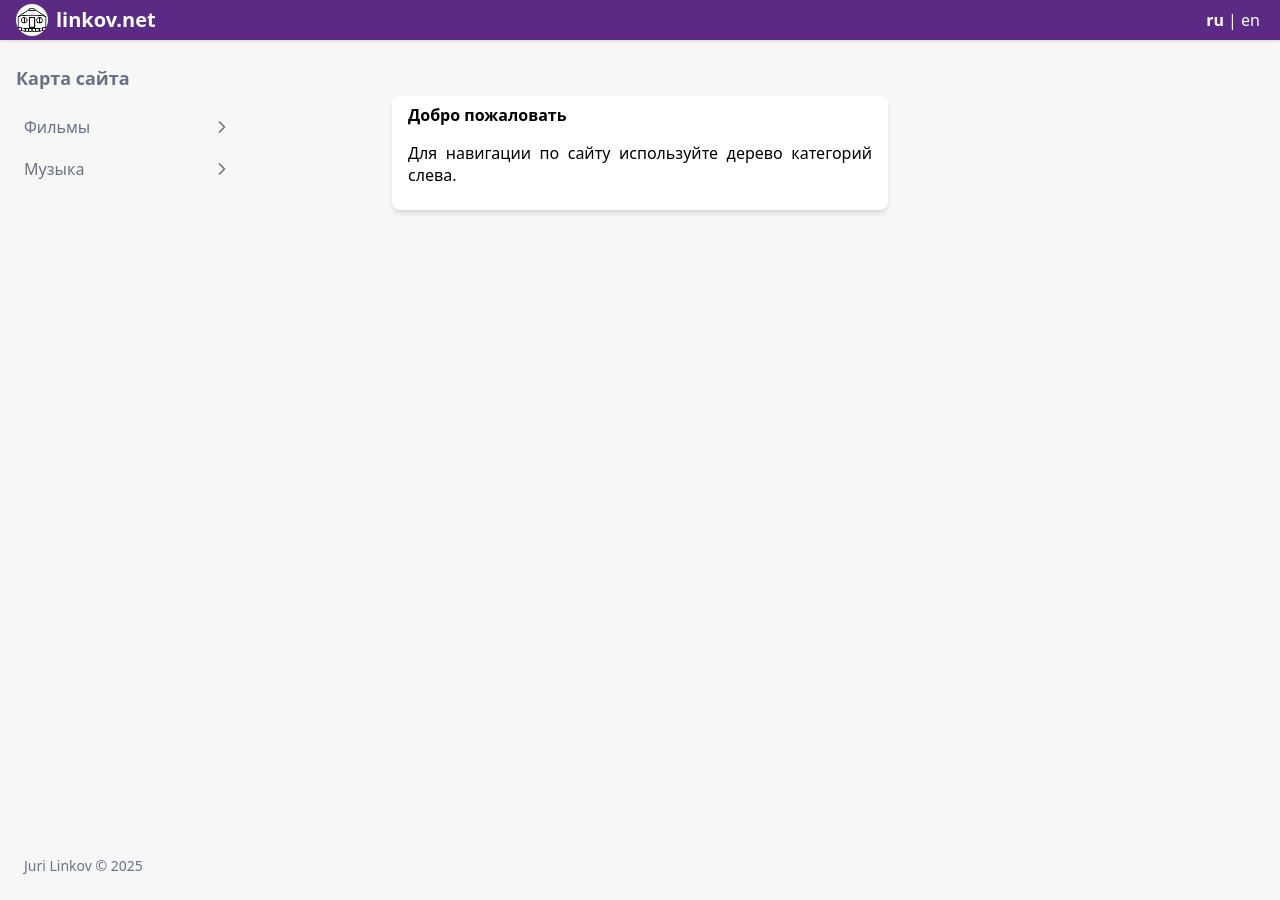
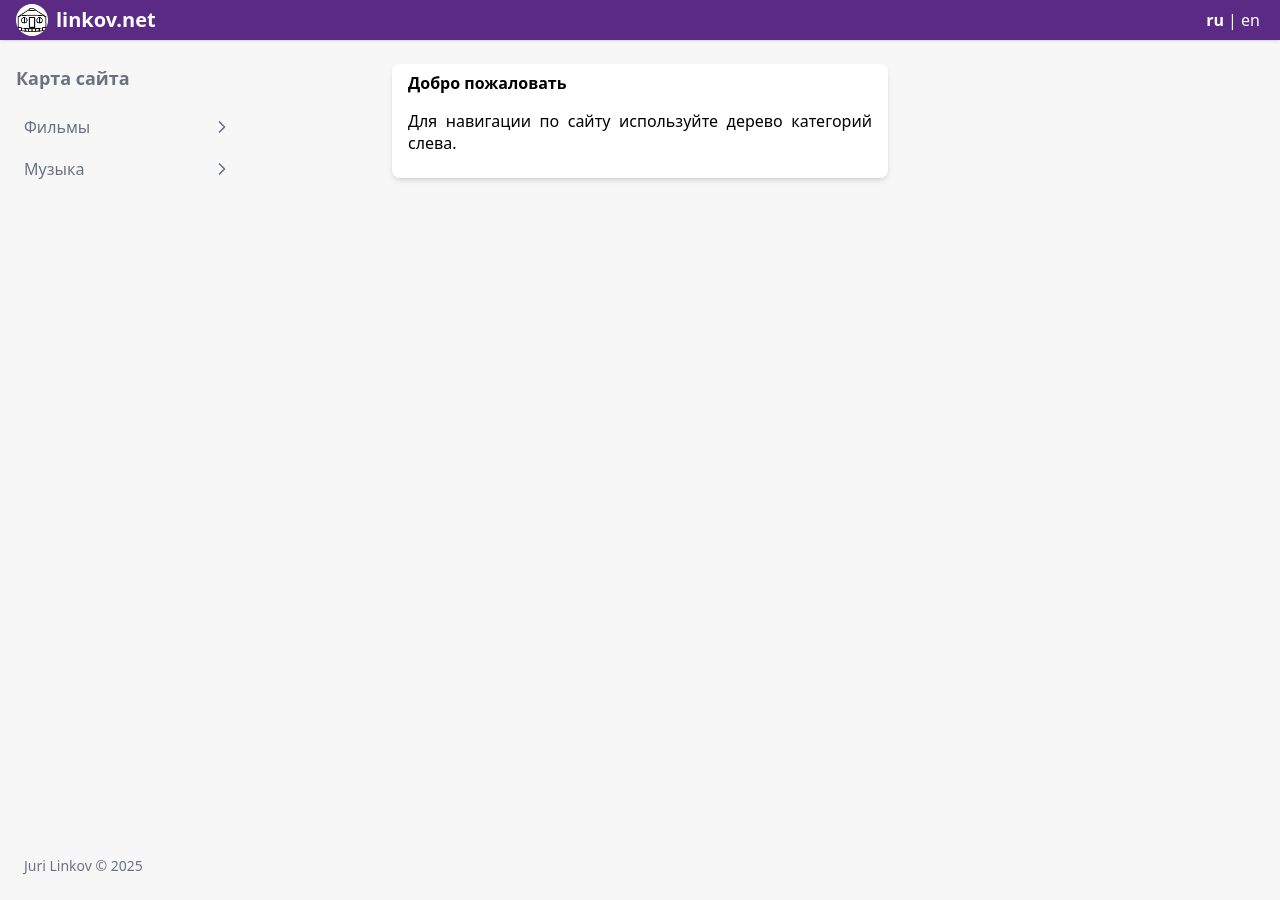
Before and after one commit to link0ff/link0ff.github.io, a Jekyll site: the page built from ru/index.html, in a window 1280 px wide. Built offline with Jekyll 4.4.1, drawn with Linux system fonts in a browser that asks for light colours; nearby versions of some CDN libraries.

Commit message:
Stylistic improvements in renamed style files

```diff
--- a/_layouts/page.html
+++ b/_layouts/page.html
@@ -9,7 +9,7 @@
   <div class="flex justify-center">
     {% include sidebar_left.html %}
 
-    <main class="w-full lg:w-2/3 xl:w-2/5 pt-20 px-2">
+    <main class="w-full lg:w-2/3 xl:w-2/5 pt-12 px-2">
       {{ content }}
       <div class="py-2"></div>
     </main>
--- a/files/style.css
+++ b/files/style.css
@@ -1,14 +1,17 @@
 main article {
-  h1:not(:first-child) {
-    margin-top: 1rem;
-  }
-
-  p:not(:first-child) {
+  h1:not(:first-child), p:not(:first-child), blockquote:not(:first-child) {
     margin-top: 1rem;
   }
 
   li p {
     margin-top: 0 !important;
+  }
+
+  blockquote {
+    margin: 1em 0 0 0;
+    padding: 0 0 0 1em;
+    border-left: thick solid lightgrey;
+    font-style: italic;
   }
 
   a {
```
Also changed, not shown: files/tailwind.css.
